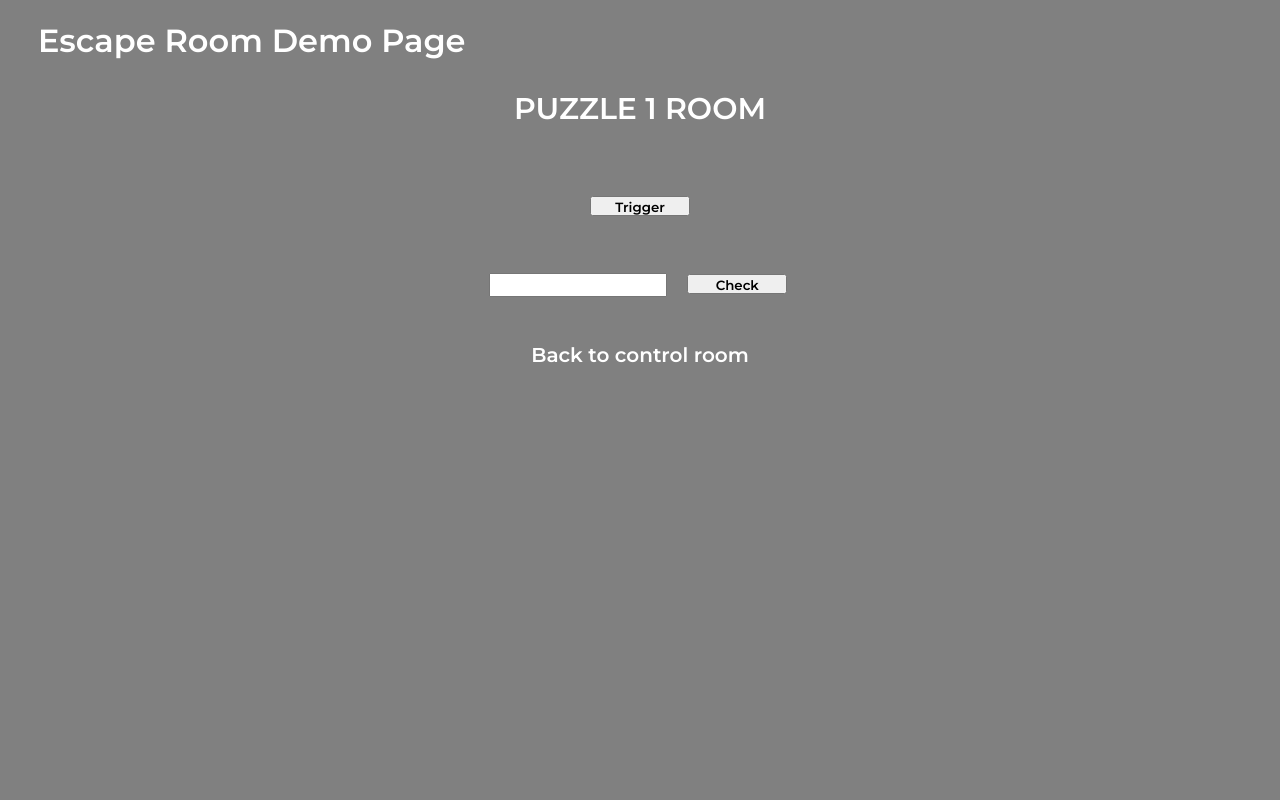
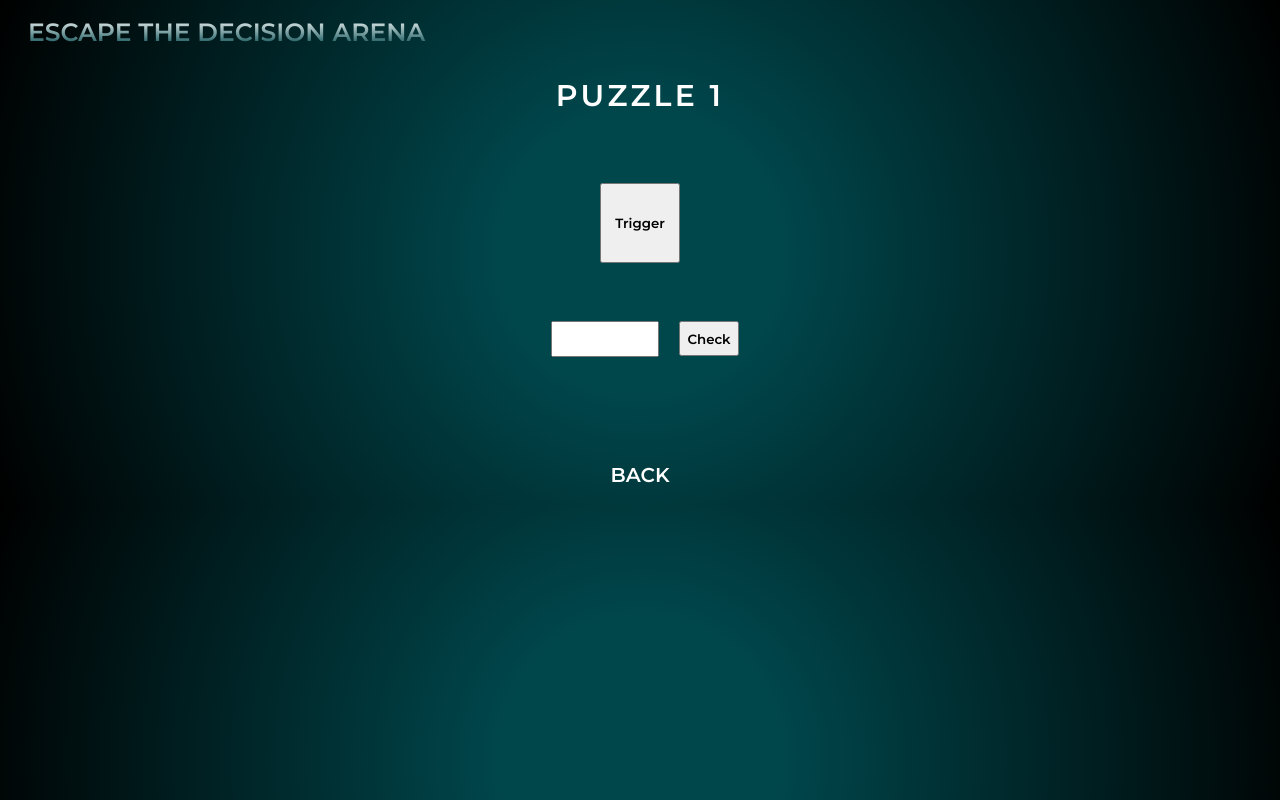
Before and after one commit to Pederovski/Exjobb, a website: page Webb/puzzle1.html in a window 1280 px wide. Drawn offline with Linux system fonts and the light colour scheme.

Commit message:
Updated webfiles
Ny index.html sida som första sida som ska hjälpa med att trigga scriptet för control room~

```diff
--- a/Webb/puzzle1.html
+++ b/Webb/puzzle1.html
@@ -7,17 +7,17 @@
     <link href="https://fonts.googleapis.com/css2?family=Inter:wght@500&family=Montserrat:wght@600&display=swap" rel="stylesheet">
 </head>
 
-<!--What the user interacts with-->
+<!-- What the user interacts with -->
 <body class="puzzlebody">
-    <h1>Escape Room Demo Page</h1>
+    <h1>ESCAPE THE DECISION ARENA</h1>
 
-    <h3>PUZZLE 1 ROOM</h3>
+    <h3>PUZZLE 1</h3>
 
     <!-- Input code -->
     <section class="inputcode">
         <div class="triggerPuzzle">
             <br>
-                <button type="button" id="triggerpuzzle1button" onclick="triggerPuzzle1()">Trigger</button>
+                <button type="button" class="triggerButton" id="triggerpuzzle1button" onclick="triggerPuzzle1()">Trigger</button>
             <br><br><br>
         </div>
         <div>
@@ -33,22 +33,35 @@
         var socket = new WebSocket('ws://localhost:5500');
         socket.onopen = function(event) {
             console.log('Connection open in Puzzle1');
+            // Send signal to Unreal to change camera view
             socket.send('Trigger1');
         }
         // Send signal to Unreal to trigger puzzle
         function triggerPuzzle1() {
             console.log("Trigger puzzle 1");
             socket.send("TriggerPuzzle1");
+
+            // Disable button for a few seconds after clicking
+            const trigButton = document.getElementById('triggerpuzzle1button');
+            trigButton.disabled = true;
+            setTimeout(function() {
+            trigButton.disabled = false;
+            }, 5000);
         }
         // Send puzzle input to Unreal
         function submitPuzzle1() {
+            // Save puzzle input & send to Unreal via WebSocket
             var puzzle1 = document.getElementById('puzzle1input').value;
             console.log(puzzle1);
             socket.send(puzzle1);
+
+            // Clear input field after submit
+            document.getElementById('puzzle1input').value = '';
         }
     </script>
+    <br><br><br><br>
+    <section>
+        <div class="puzzleroomexit"><a href="controlRoom.html">BACK</a></div>
+    </section>
 </body>
-<section>
-    <div class="puzzleroomexit"><a href="index.html">Back to control room</a></div>
-</section>
 </html>
--- a/Webb/style.css
+++ b/Webb/style.css
@@ -3,30 +3,30 @@
 }
 
 body {
-    background: gray;
-    /*background-image: linear-gradient(black, black, grey, grey, black);*/
-    /*background-image: linear-gradient(black, orange, black);*/
-    background-size: cover;
-    background-repeat: repeat+x;
+    background: #00474C;
+    background: radial-gradient(circle, #00474C 20%, black 100%); /*#383D3B*/
 }
 
 .puzzlebody {
-    /*background-image: linear-gradient(black, orange);*/
-    background: gray;
-    background-size: cover;
-    background-repeat: repeat-x;
+    background: #00474C;
+    background: radial-gradient(circle, #00474C 20%, black 100%);
 }
 
 /* ESCAPE THE DECISION ARENA */
 h1 {
     color: white;
-    margin-left: 30px;
+    font-size: 25px;
+    margin-left: 20px;
+    background: -webkit-linear-gradient(#fff, #00474C);
+    -webkit-background-clip: text;
+    -webkit-text-fill-color: transparent;
 }
 
 /* PUZZLE/CONTROL ROOM */
 h3 {
-    color:white;
+    color: white;
     font-size: 30px;
+    letter-spacing: 0.2rem;
     display: flex;
     align-items: center;
     flex-direction: column;
@@ -53,24 +53,46 @@ a:visited {
 }
 
 a:hover {
-    color: plum;
+    color: rgb(172, 172, 172);
 }
 
 a:active {
-    color: pink;
+    color: rgb(68, 68, 68);
 }
 
-/* * * * * * */
+/* * * * * * * * * * * * * * * * */
 
 button {
-    width: 100px;
-    height: 20px;
+    width: 60px;
+    height: 35px;
+    margin-left: 10px;
+}
+
+.triggerButton {
+    width: 80px;
+    height: 80px;
     margin: 10px;
 }
 
+.triggerButton:active {
+    background: red;
+}
+
 input {
-    padding: 2px;
-    margin: 6px;
+    height: 30px;
+    width: 100px;
+    font-size: 24px;
+    margin: 10px;
+}
+
+form {
+    display: flex;
+    align-items: center;
+    justify-content: center;
+}
+
+.formpuzzle3 {
+    flex-direction: column;
 }
 
 .mainbody {
@@ -81,13 +103,7 @@ input {
 .middlebody {
     flex-direction: row;
     display: inline;
-    margin: auto;
     align-items: center;
-}
-
-div {
-    /*background: red;*/
-    display: inline;
 }
 
 .puzzle13 {
@@ -114,6 +130,5 @@ div {
 
 .inputcode {
     flex-direction: column;
-    margin: auto;
     align-items: center;
 }
```
Also changed, not shown: Webb/app.js (+1 -6 lines), Webb/controlRoom.html (added, +37 -0 lines), Webb/exit.html (+2 -2 lines), Webb/index.html (+4 -18 lines), Webb/puzzle2.html (+20 -7 lines), Webb/puzzle3.html (+28 -14 lines).
